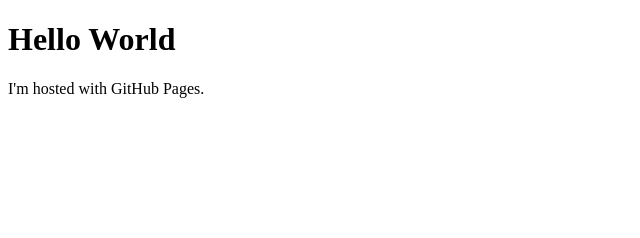
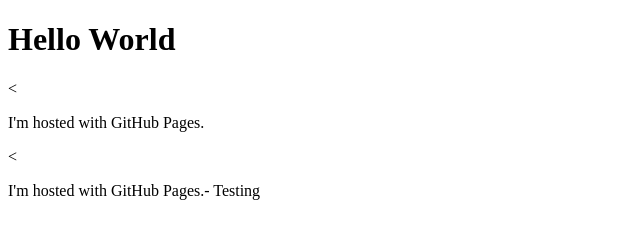
Before and after one commit to crystalCTA/crystalCTA.github.io, a plain HTML site: page index.html in a window 1280 px wide. Shown: the whole page, without its empty margins (0-640 px from the left). Drawn offline with Linux system fonts and the light colour scheme.

Commit message:
Update index.html
initial commit with index html

```diff
--- a/index.html
+++ b/index.html
@@ -2,6 +2,7 @@
 <html>
 <body>
 <h1>Hello World</h1>
-<p>I'm hosted with GitHub Pages.</p>
+<<p>I'm hosted with GitHub Pages.</p>
+<<p>I'm hosted with GitHub Pages.- Testing</p>
 </body>
 </html>
```
